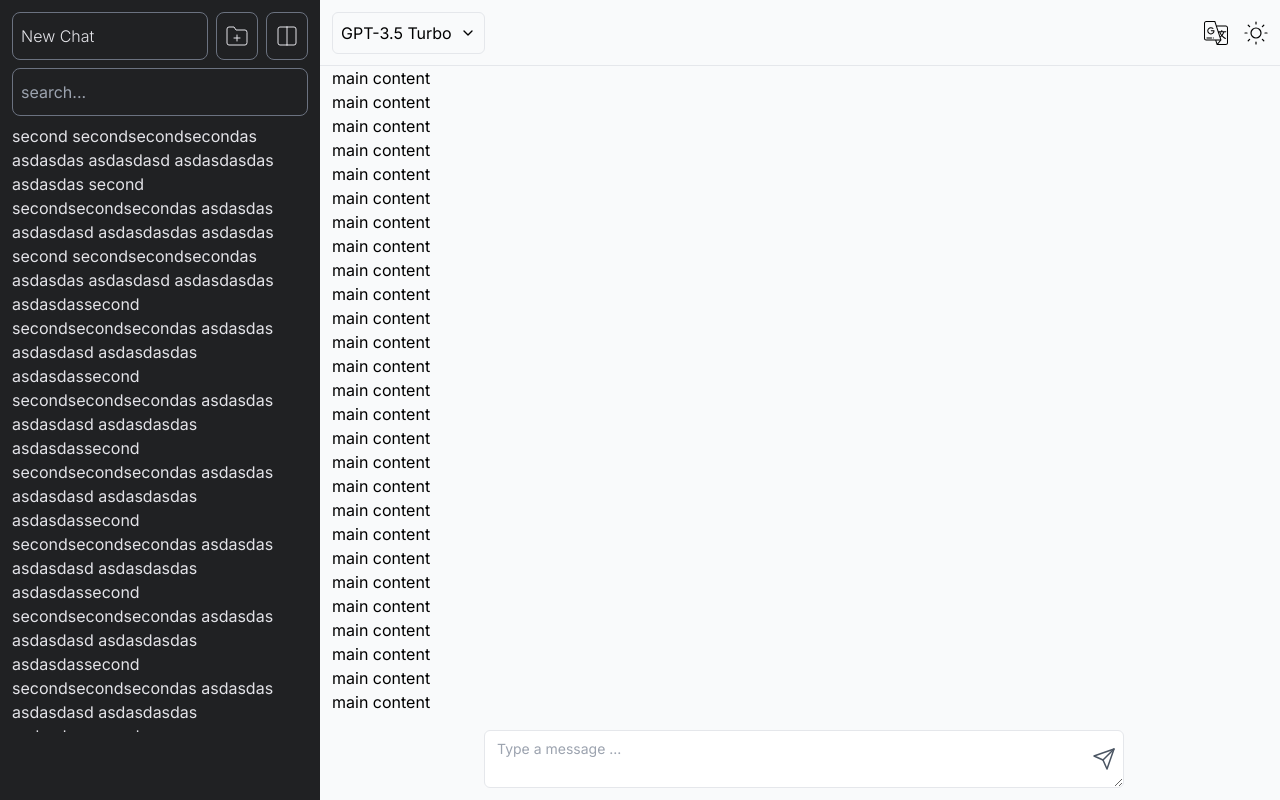
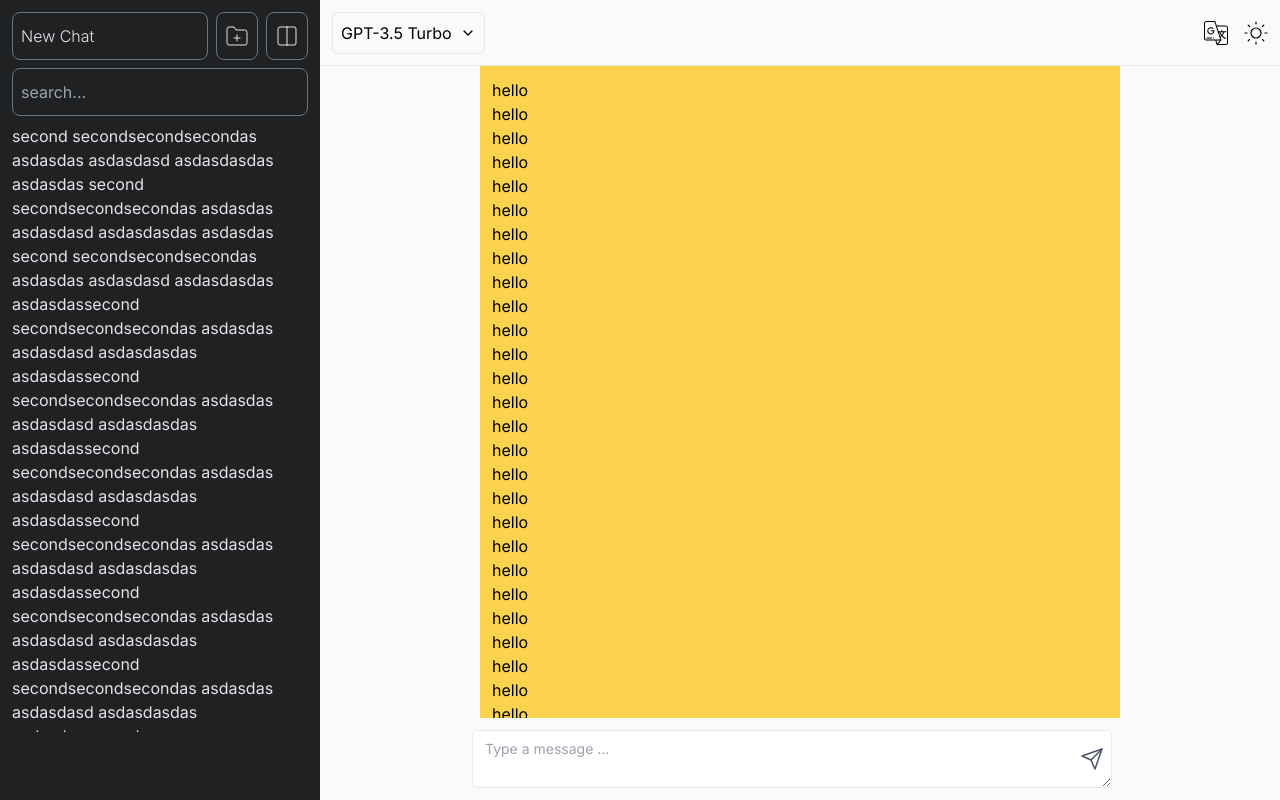
Before and after one commit to lesenelir/ai-space, a Next.js app: page /chat in a window 1280 px wide. Built offline with nearby package versions, Linux system fonts and the light colour scheme.

Commit message:
fix: adjust the width of left and right content in message Main Content

```diff
--- a/src/components/chat/Message/FooterContent/index.tsx
+++ b/src/components/chat/Message/FooterContent/index.tsx
@@ -22,11 +22,11 @@ export default function FooterContent() {
   }
 
   return (
-    <div className={'flex justify-center items-center p-3'}>
+    <div className={'w-full flex justify-center items-center p-3'}>
       <TextArea
         ref={ref}
         placeholder={'Type a message ...'}
-        className={'lg:w-[640px]'}
+        className={'lg:w-[640px] -ml-6'}
         onKeyDown={handleKeyDown}
       />
 
--- a/src/components/chat/Message/MainContent/index.tsx
+++ b/src/components/chat/Message/MainContent/index.tsx
@@ -1,40 +1,70 @@
 export default function MainContent() {
   return (
-    <div className={'flex-1 flex flex-col px-3 overflow-y-scroll custom-message-light-scrollbar'}>
-        <p>main content</p>
-        <p>main content</p>
-        <p>main content</p><p>main content</p><p>main content</p><p>main content</p><p>main content</p>
-        <p>main content</p>
-        <p>main content</p>
-        <p>main content</p><p>main content</p><p>main content</p><p>main content</p><p>main content</p>
-        <p>main content</p>
-        <p>main content</p>
-        <p>main content</p><p>main content</p><p>main content</p><p>main content</p><p>main content</p>
-        <p>main content</p>
-        <p>main content</p>
-        <p>main content</p><p>main content</p><p>main content</p><p>main content</p><p>main content</p>
-        <p>main content</p>
-        <p>main content</p>
-        <p>main content</p><p>main content</p><p>main content</p><p>main content</p><p>main content</p>
-        <p>main content</p>
-        <p>main content</p>
-        <p>main content</p><p>main content</p><p>main content</p><p>main content</p><p>main content</p>
-        <p>main content</p>
-        <p>main content</p>
-        <p>main content</p><p>main content</p><p>main content</p><p>main content</p><p>main content</p>
-        <p>main content</p>
-        <p>main content</p>
-        <p>main content</p><p>main content</p><p>main content</p><p>main content</p><p>main content</p>
-        <p>main content</p>
-        <p>main content</p>
-        <p>main content</p><p>main content</p><p>main content</p><p>main content</p><p>main content</p>
-        <p>main content</p>
-        <p>main content</p>
-        <p>main content</p><p>main content</p><p>main content</p><p>main content</p><p>main content</p>
-        <p>main content</p>
-        <p>main content</p>
-        <p>main content</p><p>main content</p><p>main content</p><p>main content</p><p>main content</p>
+    <div className={'w-full flex-1 overflow-y-scroll custom-message-light-scrollbar'}>
+      {/* basic content */}
+      <div className={'lg:w-[640px] bg-amber-300 mx-auto p-3'}>
+        <p>hello</p>
+        <p>hello</p>
+        <p>hello</p>
+        <p>hello</p>
+        <p>hello</p>
+        <p>hello</p>
+        <p>hello</p>
+        <p>hello</p>
+        <p>hello</p>
+        <p>hello</p>
+        <p>hello</p>
+        <p>hello</p>
+        <p>hello</p>
+        <p>hello</p>
+        <p>hello</p>
+        <p>hello</p>
+        <p>hello</p>
+        <p>hello</p>
+        <p>hello</p>
+        <p>hello</p>
+        <p>hello</p>
+        <p>hello</p>
+        <p>hello</p>
+        <p>hello</p>
+        <p>hello</p>
+        <p>hello</p>
+        <p>hello</p>
+        <p>hello</p>
+        <p>hello</p>
+        <p>hello</p>
+        <p>hello</p>
+        <p>hello</p>
+        <p>hello</p>
+        <p>hello</p>
+        <p>hello</p>
+        <p>hello</p>
+        <p>hello</p>
+        <p>hello</p>
+        <p>hello</p>
+        <p>hello</p>
+        <p>hello</p>
+        <p>hello</p>
+        <p>hello</p>
+        <p>hello</p>
+        <p>hello</p>
+        <p>hello</p>
+        <p>hello</p>
+        <p>hello</p>
+        <p>hello</p>
+        <p>hello</p>
+        <p>hello</p>
+        <p>hello</p>
+        <p>hello</p>
+        <p>hello</p>
+        <p>hello</p>
+        <p>hello</p>
+        <p>hello</p>
+        <p>hello</p>
+        <p>hello</p>
+        <p>hello</p>
 
+      </div>
     </div>
   )
 }
--- a/src/styles/globals.css
+++ b/src/styles/globals.css
@@ -20,7 +20,7 @@
 
 /* menu secondContentArea overflow scrollbar */
 .custom-scrollbar::-webkit-scrollbar {
-  width: 1.2rem;
+  width: 1rem;
 }
 
 .custom-scrollbar::-webkit-scrollbar-track {
@@ -41,7 +41,7 @@
 
 /* message mainContent overflow scrollbar light */
 .custom-message-light-scrollbar::-webkit-scrollbar {
-  width: 1.2rem;
+  width: 1rem;
 }
 
 .custom-message-light-scrollbar::-webkit-scrollbar-track {
```
